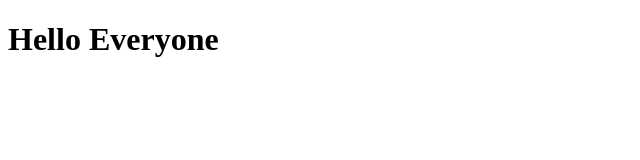
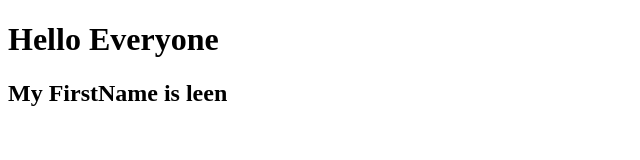
Before and after one commit to LeenSalameh2004/AdditionalTask, a plain HTML site: page index.html in a window 1280 px wide. Shown: the whole page, without its empty margins (0-640 px from the left). Drawn offline with Linux system fonts and the light colour scheme.

Commit message:
Added my firstname

```diff
--- a/index.html
+++ b/index.html
@@ -2,6 +2,7 @@
 <html lang="en">
 <head>
     <h1>Hello Everyone</h1>
+    <h2>My FirstName is leen</h2>
     <meta charset="UTF-8">
     <meta name="viewport" content="width=device-width, initial-scale=1.0">
     <title>Document</title>
```
